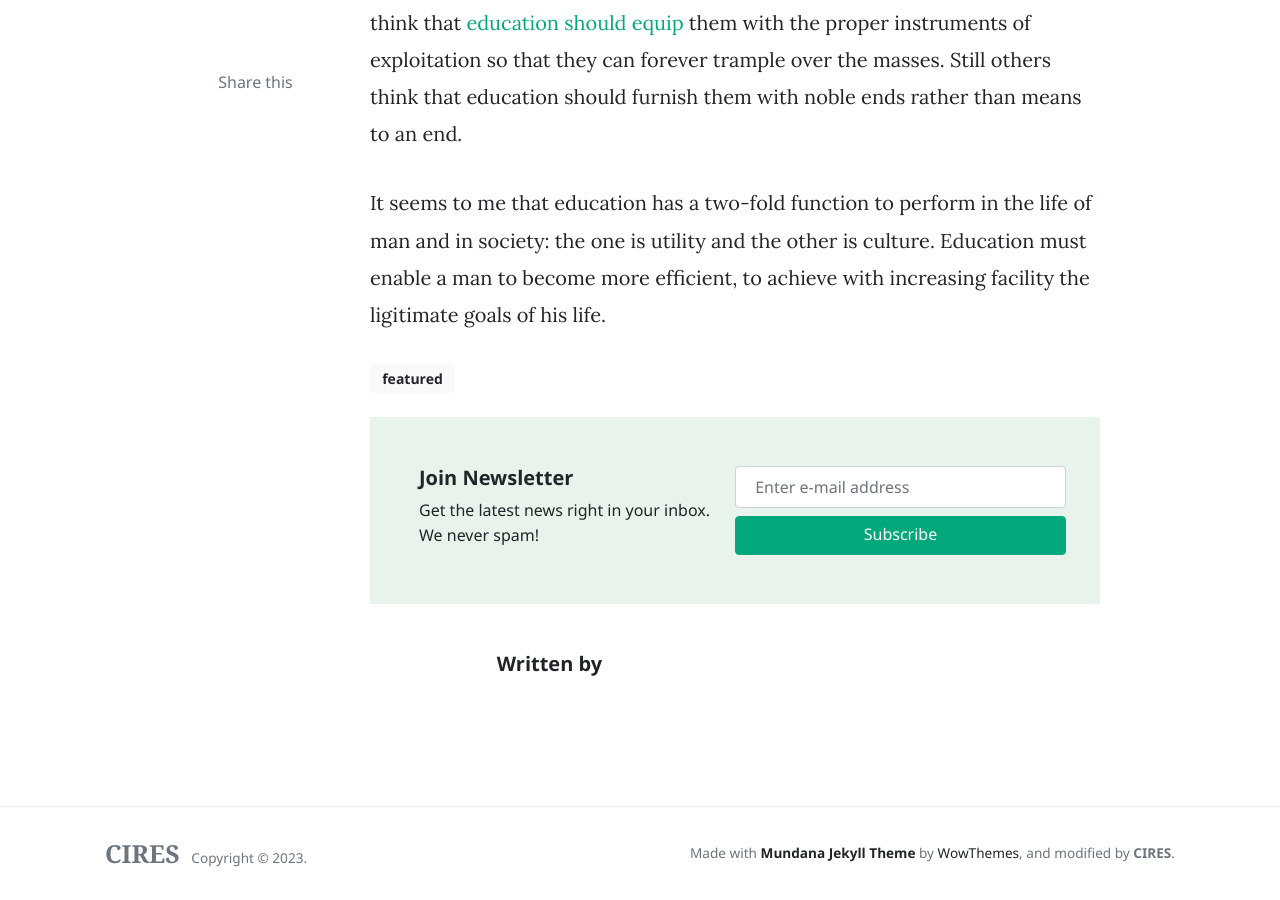
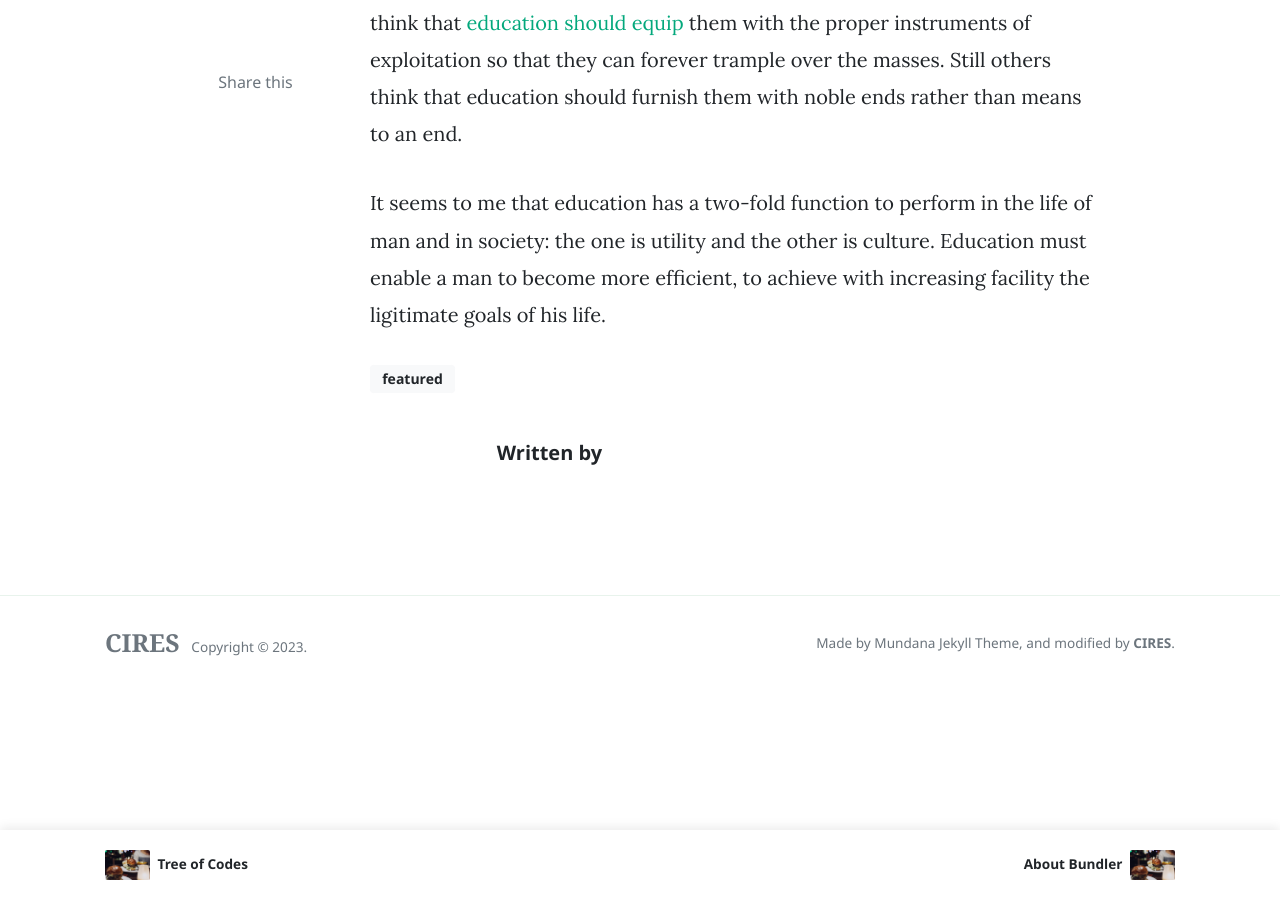
Before and after one commit to CIRES-Archive/CIRES-Archive.github.io, a Jekyll site: the page built from _posts/2019-01-28-we-all-wait-for-summer.md, in a window 1280 px wide and 900 px high, scrolled down 589 px. Built offline with Jekyll 4.4.1, drawn with Linux system fonts in a browser that asks for light colours; nearby versions of some CDN libraries; comment, search, counter and statistics services are not loaded.

Commit message:
initialization

```diff
--- a/_config.yml
+++ b/_config.yml
@@ -1,6 +1,6 @@
 # Site
 name: 'Archive of CIRES'
-description: 'This is the site to archive the content in seminars of CIRES.'
+description: 'CIRES - creating value with information resilience.'
 logo: 'assets/images/logo.png'
 favicon: 'assets/images/favicon.ico'
 baseurl: ''
--- a/_layouts/default.html
+++ b/_layouts/default.html
@@ -81,7 +81,7 @@
                 <span>Copyright © <script>document.write(new Date().getFullYear())</script>.</span>
             </div>
             <div>
-                Made with <a target="_blank" class="text-dark font-weight-bold" href="https://www.wowthemes.net/mundana-jekyll-theme/"> Mundana Jekyll Theme </a> by <a class="text-dark" target="_blank" href="https://www.wowthemes.net">WowThemes</a>, and modified by <b>CIRES</b>.
+                Made by Mundana Jekyll Theme, and modified by <b>CIRES</b>.
             </div>
         </div>
         </div>
--- a/_layouts/post.html
+++ b/_layouts/post.html
@@ -78,32 +78,6 @@
 				</span>
 			</div>
 
-            <!-- Mailchimp Subscribe Form -->
-            {% if site.mailchimp-list %}
-			<div class="border p-5 bg-lightblue">
-				<div class="row justify-content-between">
-					<div class="col-md-6 mb-2 mb-md-0">
-						<h5 class="font-weight-bold">Join Newsletter</h5>
-						 Get the latest news right in your inbox. We never spam!
-					</div>
-					<div class="col-md-6">
-						<div class="row">
-                            <form action="{{site.mailchimp-list}}" method="post" name="mc-embedded-subscribe-form" class="wj-contact-form validate w-100" target="_blank" novalidate>
-                            <div class="mc-field-group">
-
-								<input type="email" placeholder="Enter e-mail address" name="EMAIL" class="required email form-control w-100" id="mce-EMAIL" autocomplete="on" required>
-
-
-								<button type="submit" value="Subscribe" name="subscribe" class="heart btn btn-success btn-block w-100 mt-2">Subscribe</button>
-
-                            </div>
-                            </form>
-						</div>
-					</div>
-				</div>
-			</div>
-            {% endif %}
-
 
              <!-- Author Box -->
                 {% if page.author %}
```
